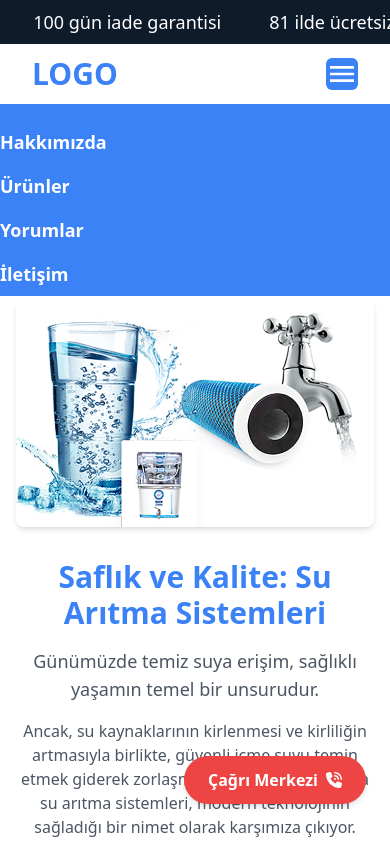
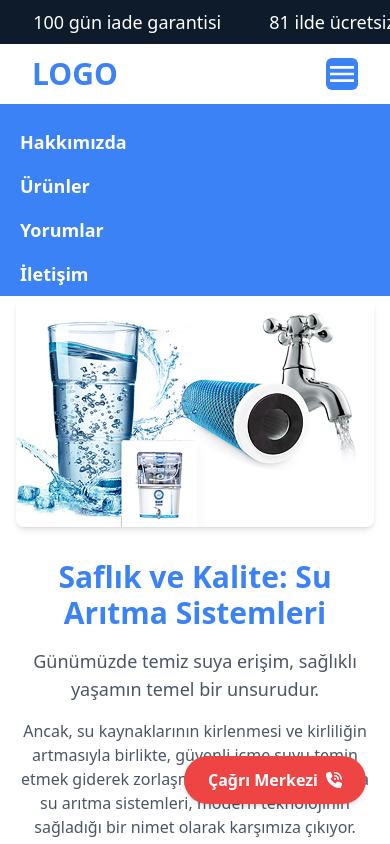
Before and after one commit to mucahitcetin/lgsuaritma, a React (Vite) app: page / in a window 390 px wide. Both pictures are taken after a click on the icon 342 px from the left and 74 px from the top of the page. Shown: the top 844 px of the page. Built offline with nearby package versions, Linux system fonts and the light colour scheme.

Commit message:
openmenu fixed

```diff
--- a/src/components/Header/index.jsx
+++ b/src/components/Header/index.jsx
@@ -77,31 +77,31 @@ const Header = () => {
 
       {/* Açılır Menü (Mobil) */}
       {menuOpen && (
-        <div className="absolute bg-primary w-full h-48 flex flex-col items-center gap-4 py-6 top-full left-0 z-40 text-start">
+        <div className="absolute bg-primary w-full h-48 flex flex-col  gap-4 py-6 top-full left-0 z-40 text-start items-start">
           <Link
             to="/hakkimizda"
-            className="text-white font-bold text-lg hover:bg-white hover:text-primary w-full"
+            className="text-white font-bold text-lg hover:bg-white hover:text-primary w-1/4 pl-4 ml-1"
             onClick={() => setMenuOpen(false)}
           >
             Hakkımızda
           </Link>
           <Link
             to="/ürünler"
-            className="text-white font-bold text-lg  hover:bg-white hover:text-primary w-full"
+            className="text-white font-bold text-lg  hover:bg-white hover:text-primary w-1/4 pl-4 ml-1"
             onClick={() => setMenuOpen(false)}
           >
             Ürünler
           </Link>
           <Link
             to="/yorumlar"
-            className="text-white font-bold text-lg  hover:bg-white hover:text-primary w-full"
+            className="text-white font-bold text-lg  hover:bg-white hover:text-primary w-1/4 pl-4 ml-1"
             onClick={() => setMenuOpen(false)}
           >
             Yorumlar
           </Link>
           <Link
             to="/iletişim"
-            className="text-white font-bold text-lg  hover:bg-white hover:text-primary w-full"
+            className="text-white font-bold text-lg  hover:bg-white hover:text-primary w-1/4  pl-4 ml-1"
             onClick={() => setMenuOpen(false)}
           >
             İletişim
```
